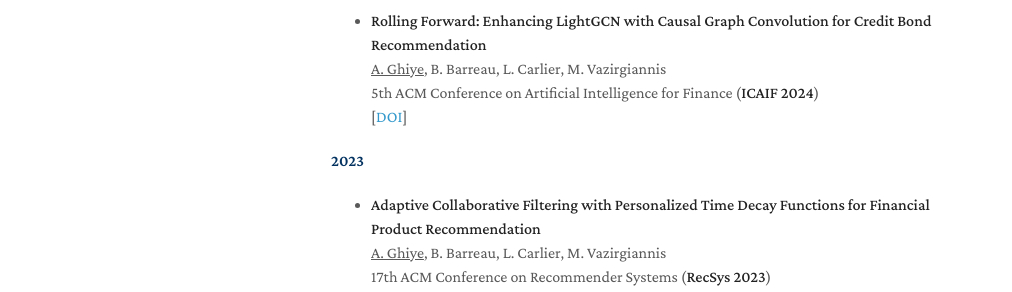
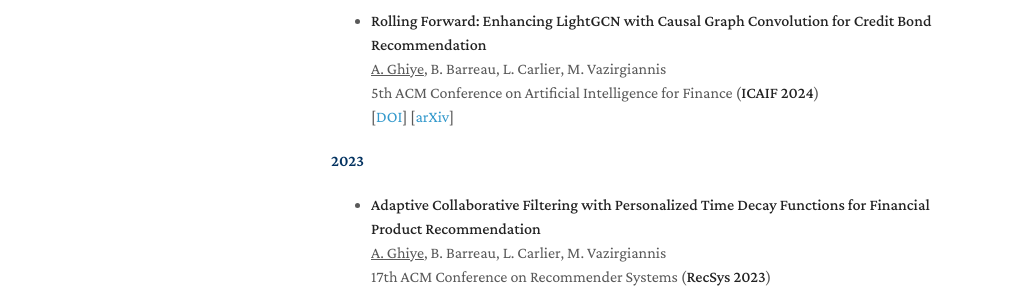
Before and after one commit to ashrafghiye/ashrafghiye.github.io, a Jekyll site: the page built from index.md, in a window 1280 px wide and 1278 px high. Shown: the part 895-1187 px from the top of the window, without its empty margins (139-1151 px from the left). Built offline with Jekyll 4.4.1, drawn with Linux system fonts in a browser that asks for light colours; our own code applies the rules of GitHub Pages for plain Markdown files; a script that is not in the unit is left out.

Commit message:
Update index.md

```diff
--- a/index.md
+++ b/index.md
@@ -33,7 +33,8 @@ In April 2021, after 6 years of higher eduction, I have graduated with a Master'
 - **Rolling Forward: Enhancing LightGCN with Causal Graph Convolution for Credit Bond Recommendation**<br>
 <ins>A. Ghiye</ins>, B. Barreau, L. Carlier, M. Vazirgiannis <br>
 5th ACM Conference on Artificial Intelligence for Finance (**ICAIF 2024**)  <br>
-[<a href="https://doi.org/10.1145/3677052.3698683" target="_blank">DOI</a>]
+[<a href="https://doi.org/10.1145/3677052.3698683" target="_blank">DOI</a>] [<a href="https://arxiv.org/abs/2503.14213" target="_blank">arXiv</a>]
+
 
 #### 2023
 
```
